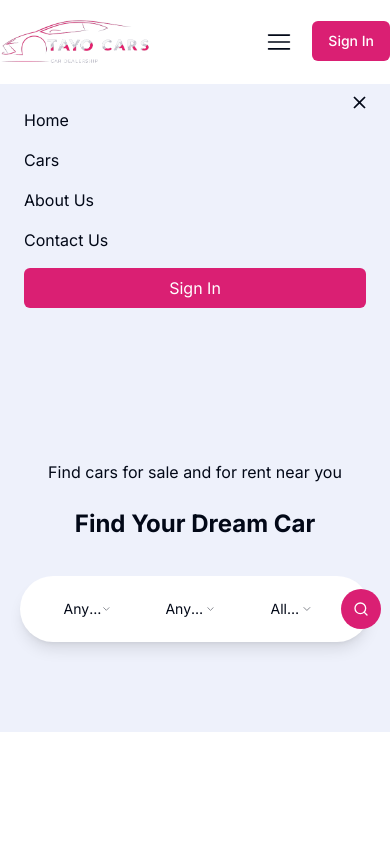
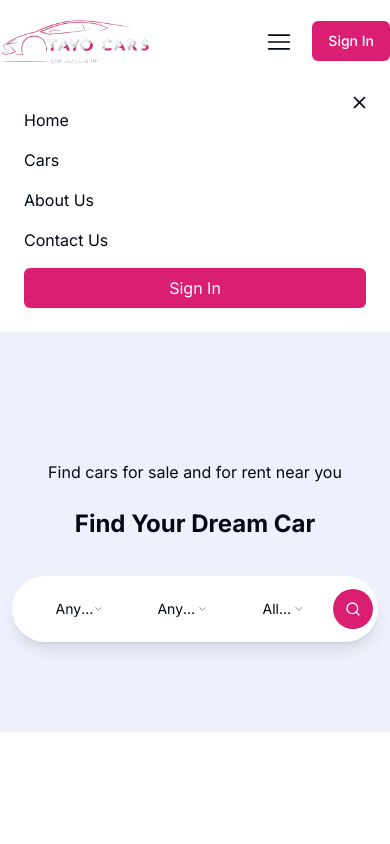
Before and after one commit to mrkhaaliddev/Car-Selling-Website, a Next.js app: page / in a window 390 px wide. Both pictures are taken after a click on the button 279 px from the left and 41 px from the top of the page. Shown: the top 844 px of the page. Built offline with nearby package versions, Linux system fonts and the light colour scheme.

Commit message:
Updated and refactored

```diff
--- a/app/Components/Header.jsx
+++ b/app/Components/Header.jsx
@@ -22,7 +22,7 @@ const Header = () => {
 
   useEffect(() => {
     if (typeof window !== "undefined") {
-      const storedUserInfo = localStorage.getItem("userInfo");
+      const storedUserInfo = JSON.parse(localStorage.getItem("userInfo"));
       setUserInfo(storedUserInfo);
     }
   }, []);
@@ -100,7 +100,7 @@ const Header = () => {
         </div>
       </header>
       {isMenuOpen && (
-        <div className="relative md:hidden bg-tertiary">
+        <div className="relative bg-white md:hidden">
           <IoMdClose
             size={21}
             onClick={() => setIsMenuOpen(!isMenuOpen)}
--- a/app/home/HomePage.jsx
+++ b/app/home/HomePage.jsx
@@ -22,7 +22,7 @@ import OurTeam from "./OurTeam";
 const HomePage = () => {
   return (
     <>
-      <div className="w-full px-5 h-[400px] md:h-[650px] bg-tertiary pt-32 mb-40">
+      <div className="w-full px-3 h-[400px] md:h-[650px] bg-tertiary pt-32 mb-40">
         <div className="flex flex-col items-center h-full gap-6">
           <p className="font-normal text-center text-md">
             Find cars for sale and for rent near you
@@ -32,7 +32,7 @@ const HomePage = () => {
           </h1>
           <div className="flex items-center justify-between mt-3 border-white rounded-full bg-white h-auto md:h-[60px] w-full max-w-[950px] p-2 shadow-lg gap-4 md:gap-0">
             <Select>
-              <SelectTrigger className="w-full ml-3 h-[50px] z-10 border-none rounded-none  outline-none focus:border-none focus:ring-0">
+              <SelectTrigger className="w-full ml-3 h-[50px] z-10 border-none rounded-none outline-none focus:border-none focus:ring-0">
                 <SelectValue placeholder="Any Makes" />
               </SelectTrigger>
               <SelectContent>
--- a/app/home/page.jsx
+++ b/app/home/page.jsx
@@ -3,7 +3,7 @@ import HomePage from "./HomePage";
 
 const page = () => {
   return (
-    <div>
+    <div className="overflow-x-hidden">
       <HomePage />
     </div>
   );
--- a/app/login/SignIn.jsx
+++ b/app/login/SignIn.jsx
@@ -1,8 +1,8 @@
 "use client";
+import React, { useEffect, useState } from "react";
 import Image from "next/image";
 import Link from "next/link";
 import { useRouter } from "next/navigation";
-import React, { useEffect, useState } from "react";
 import { Lock, Mail, User } from "react-feather";
 import { useForm } from "react-hook-form";
 import toast, { Toaster } from "react-hot-toast";
@@ -52,8 +52,8 @@ const SignIn = () => {
   return (
     <>
       <Toaster position="top-center" />
-      <div className="flex flex-col items-center mx-auto mt-20 w-96">
-        <div className="w-[340px]">
+      <div className="flex flex-col items-center mx-auto my-40 mt-20 w-96">
+        <div className="w-[500px]">
           {" "}
           <div className="mb-5">
             <h1 className="w-full pb-2 text-2xl font-semibold">
@@ -64,7 +64,7 @@ const SignIn = () => {
             <form
               action=""
               onSubmit={handleSubmit(submitHandler)}
-              className="flex flex-col gap-y-2"
+              className="flex flex-col gap-y-3"
             >
               <div className="relative">
                 <User className="absolute bg-white rounded left-2 top-[17px] z-10 w-[16px] h-[16px] text-primary" />
@@ -112,7 +112,7 @@ const SignIn = () => {
                   {errors?.password?.message}
                 </small>
               </div>
-              <Link href="/forgetPassword">
+              <Link href="#">
                 {" "}
                 <p className="text-sm font-semibold text-right text-primary">
                   Forgot password?
@@ -123,12 +123,12 @@ const SignIn = () => {
               </button>
             </form>
           </section>
-          <div className="flex mb-5 gap-x-4">
+          {/* <div className="flex mb-5 gap-x-4">
             <div className="w-40 border-b border-slate-200"></div>
             <p className="pt-5 text-slate-400">or</p>
             <div className="w-40 border-b border-slate-200"></div>
-          </div>
-          <div className="flex gap-x-3 max-w-[340px] mb-5">
+          </div> */}
+          {/* <div className="flex gap-x-3 max-w-[340px] mb-5">
             <div className="relative">
               <Image
                 src="https://cdn-icons-png.flaticon.com/128/300/300221.png"
@@ -153,7 +153,7 @@ const SignIn = () => {
                 Facebook
               </button>
             </div>{" "}
-          </div>
+          </div> */}
         </div>
         {/* <p className="text-[13px] text-slate-400 font-normal mb-10">
           Don&apos;t you have an account?{" "}
--- a/app/page.jsx
+++ b/app/page.jsx
@@ -7,7 +7,9 @@ export default function Home() {
   return (
     <>
       <Suspense fallback={<div>Loading...</div>}>
-        <HomePage />;
+        <div>
+          <HomePage />;
+        </div>
       </Suspense>
     </>
   );
```
